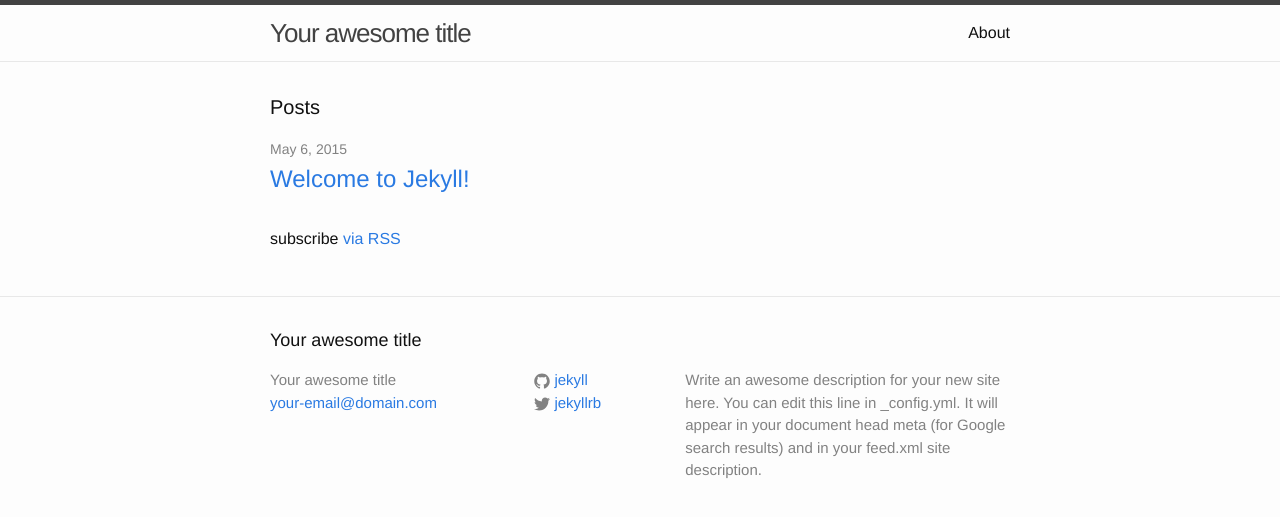
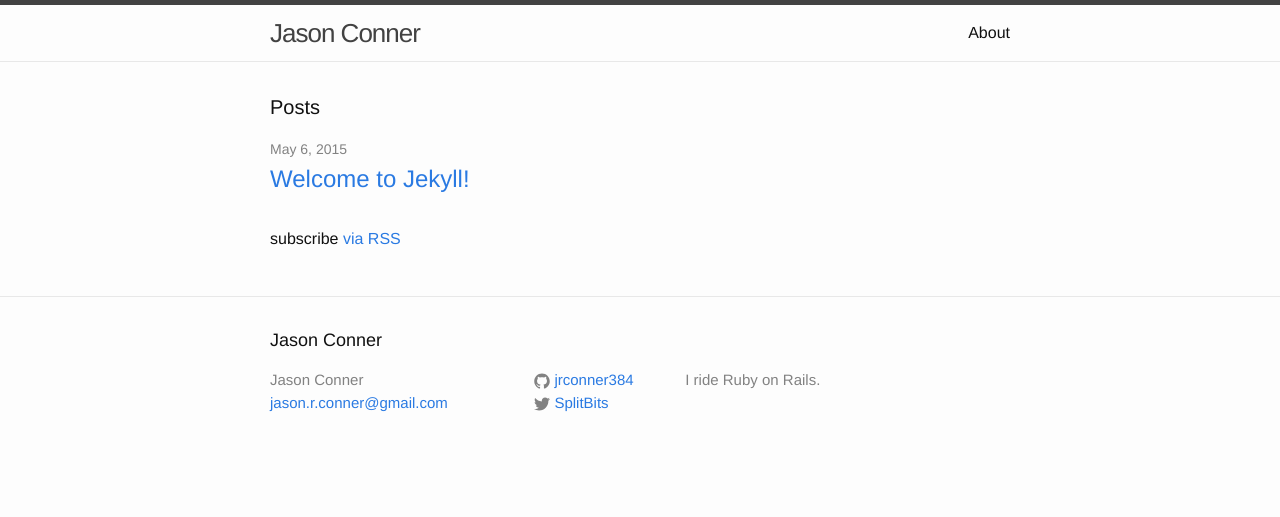
Before and after one commit to jrconner384/jrconner384old.github.io, a Jekyll site: the page built from index.html, in a window 1280 px wide. Shown: the top 517 px of the page. Built offline with Jekyll 4.4.1, drawn with Linux system fonts in a browser that asks for light colours.

Commit message:
Testing my current config from GitHub pages.

```diff
--- a/_config.yml
+++ b/_config.yml
@@ -1,14 +1,15 @@
 # Site settings
-title: Your awesome title
-email: your-email@domain.com
+title: Jason Conner
+email: jason.r.conner@gmail.com
 description: > # this means to ignore newlines until "baseurl:"
-  Write an awesome description for your new site here. You can edit this
-  line in _config.yml. It will appear in your document head meta (for
-  Google search results) and in your feed.xml site description.
+  I ride Ruby on Rails.
 baseurl: "" # the subpath of your site, e.g. /blog/
-url: "http://yourdomain.com" # the base hostname & protocol for your site
-twitter_username: jekyllrb
-github_username:  jekyll
+url: "jrconner384.github.io" # the base hostname & protocol for your site
+twitter_username: SplitBits
+github_username:  jrconner384
 
 # Build settings
 markdown: kramdown
+
+# Server Options
+host: janus.conner.lan # Automagically runs using my internal DNS. I'm not sure if this will screw up the GitHub page once I push this change, though.
```
